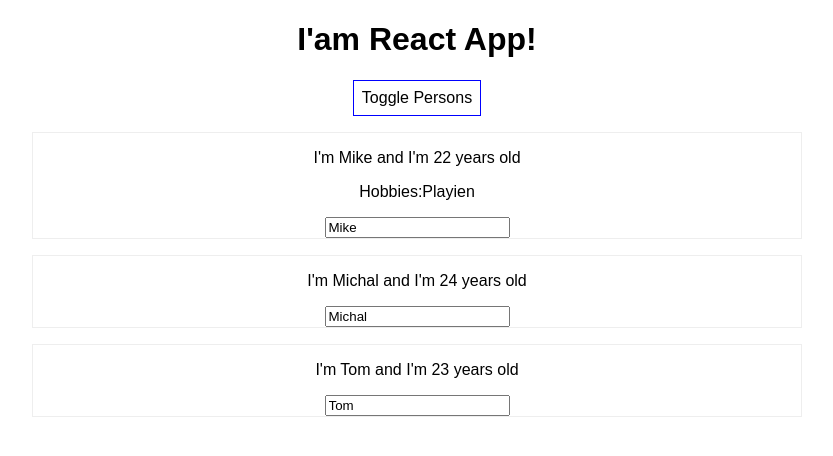
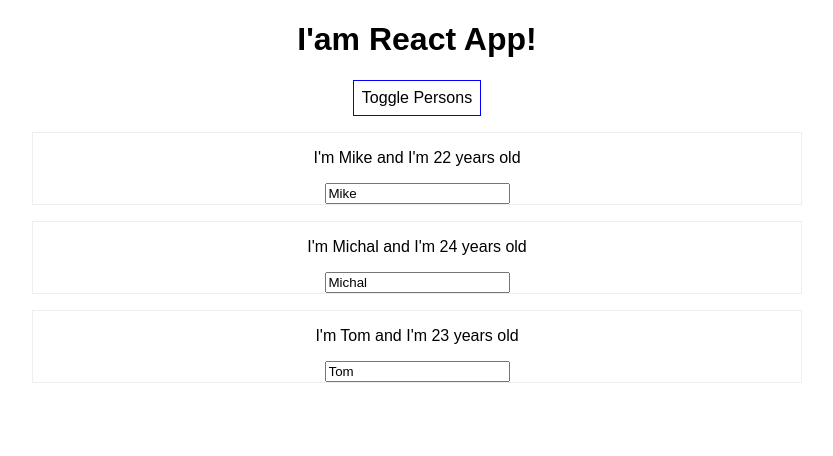
Before and after one commit to AlankritVerma07/React-guide, a React (Create React App) app: page / in a window 1280 px wide. Both pictures are taken after a click on the button "Toggle Persons". Shown: the top 456 px of the page, without its empty margins (223-1056 px from the left). Built offline with nearby package versions, Linux system fonts and the light colour scheme.

Commit message:
Outputting Lists

```diff
--- a/src/App.js
+++ b/src/App.js
@@ -59,19 +59,9 @@
   if (personsState.showPersons) {
     persons = (
       <div>
-        <Person
-          name={personsState.persons[0].name}
-          age={personsState.persons[0].age}
-          click={switchNameHandler.bind(this, "Mavrick")}
-        >
-          Hobbies:Playien
-        </Person>
-        <Person
-          name={personsState.persons[1].name}
-          age={personsState.persons[1].age}
-          changed={nameChanedHandler}
-        />
-        <Person name={personsState.persons[2].name} age={personsState.persons[2].age} />
+        {personsState.persons.map((person) => {
+          return <Person name={person.name} age={person.age} />;
+        })}
       </div>
     );
   }
```
